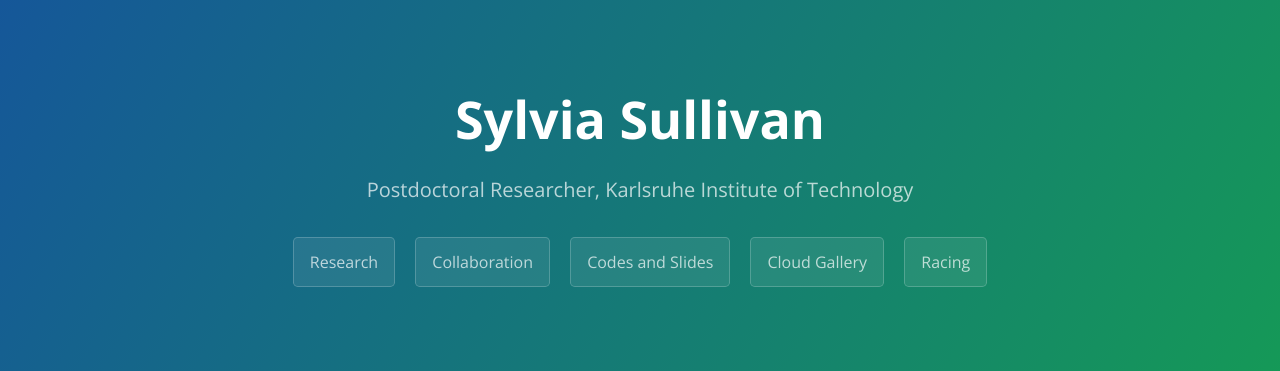
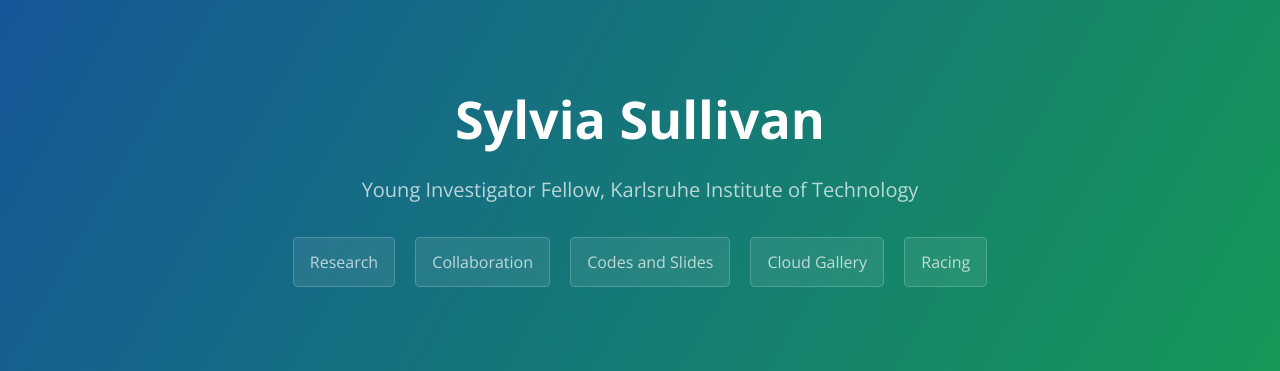
Before and after one commit to sylviasullivan/sylviasullivan.github.io, a Jekyll site: the page built from codes-and-slides.md, in a window 1280 px wide. Shown: the top 371 px of the page. Built offline with Jekyll 4.4.1, drawn with Linux system fonts in a browser that asks for light colours.

Commit message:
Codes-and-slides header

```diff
--- a/codes-and-slides.md
+++ b/codes-and-slides.md
@@ -1,7 +1,7 @@
 ---
 layout: default
 title: Sylvia Sullivan
-description: Postdoctoral Researcher, Karlsruhe Institute of Technology
+description: Young Investigator Fellow, Karlsruhe Institute of Technology
 ---
 
 ## Codes and slides
```
